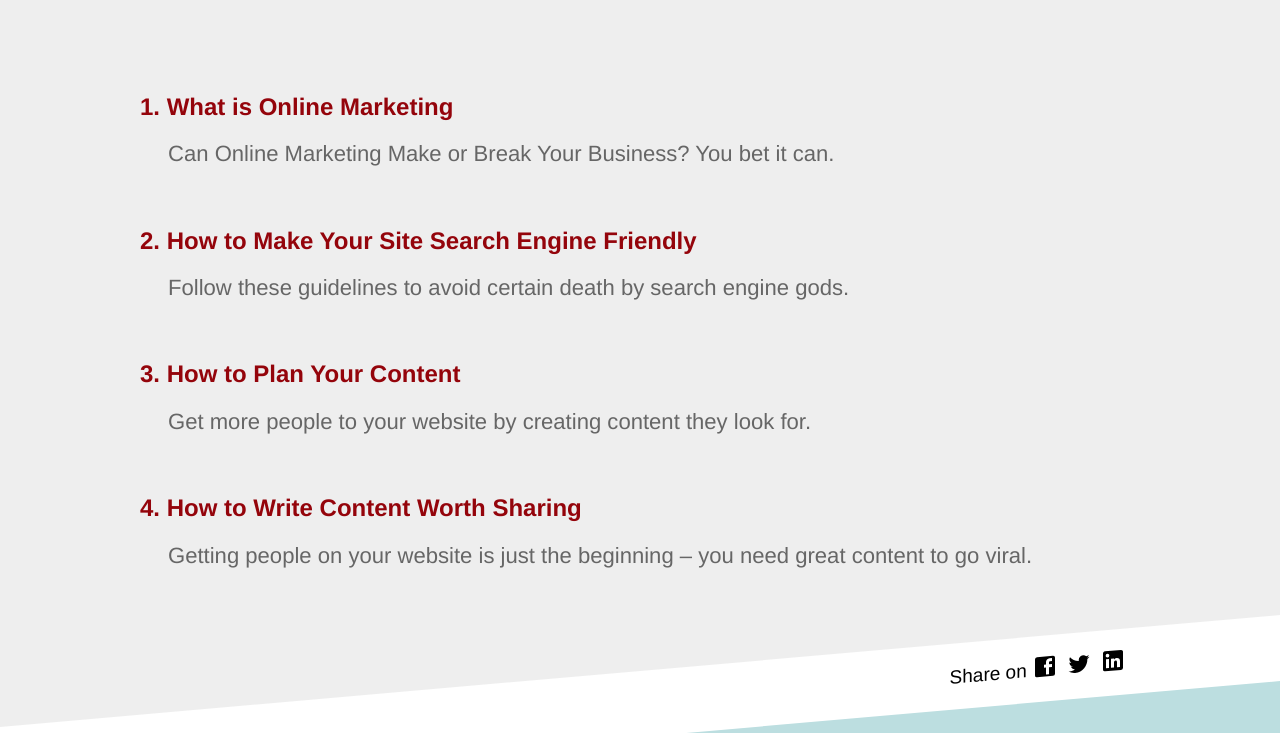
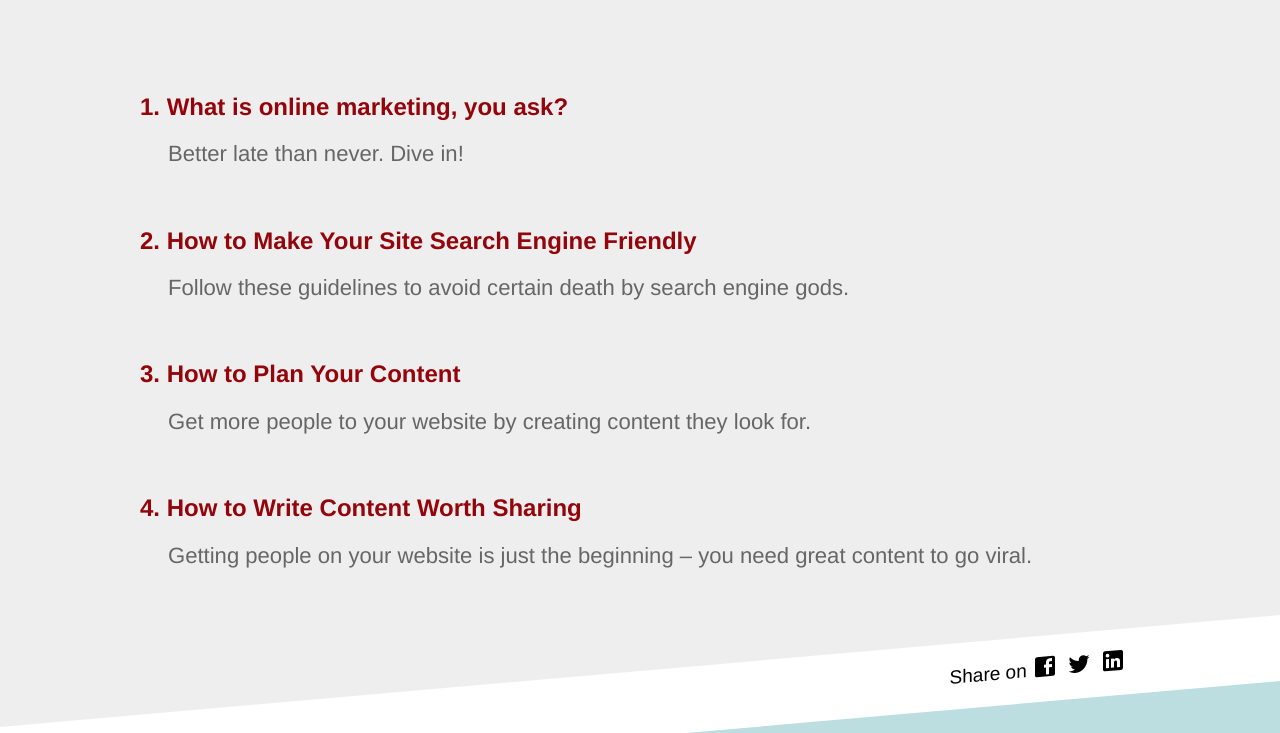
Before and after one commit to benevolenttech/btek.cc, a Jekyll site: the page built from seo-primer-series.html, in a window 1280 px wide and 900 px high, scrolled down 1539 px, cut to the strip 167-900 px from the top of the window. Built offline with Jekyll 4.4.1, drawn with Linux system fonts in a browser that asks for light colours.

Commit message:
Added dive git and changed title of intro

```diff
--- a/_posts/2016-12-22-what-is-online-marketing.md
+++ b/_posts/2016-12-22-what-is-online-marketing.md
@@ -1,5 +1,5 @@
 ---
-title: 'What is Online Marketing'
+title: 'What is online marketing, you ask?'
 categories:
   - SEO
   - Online Marketing
@@ -9,10 +9,12 @@ author_staff_member: brian-dombrowski
 show_comments: true
 date: 2016-12-22 11:10:13
 next: 2017-01-20-how-to-make-your-site-search-engine-friendly
-description: "Can Online Marketing Make or Break Your Business? You bet it can."
-subtitle: "Can Online Marketing Make or Break Your Business? You bet it can."
+description: "Better late than never. Dive in!"
+subtitle: "Better late than never. Dive in!"
 image: /images/dc_marketing_seo.png
 ---
+
+![](/uploads/dive.gif)
 
 Online marketing is impressively cost-effective for most businesses. In fact, some businesses achieve triple-digit growth in leads through an online marketing campaign. Sure, you can market your business without online marketing. But why would you want to? In this first edition of our [SEO primer series](/seo-primer-series), we cover the basics of online marketing terminology and strategy.
 
```
Also changed, not shown: 1 other file.
